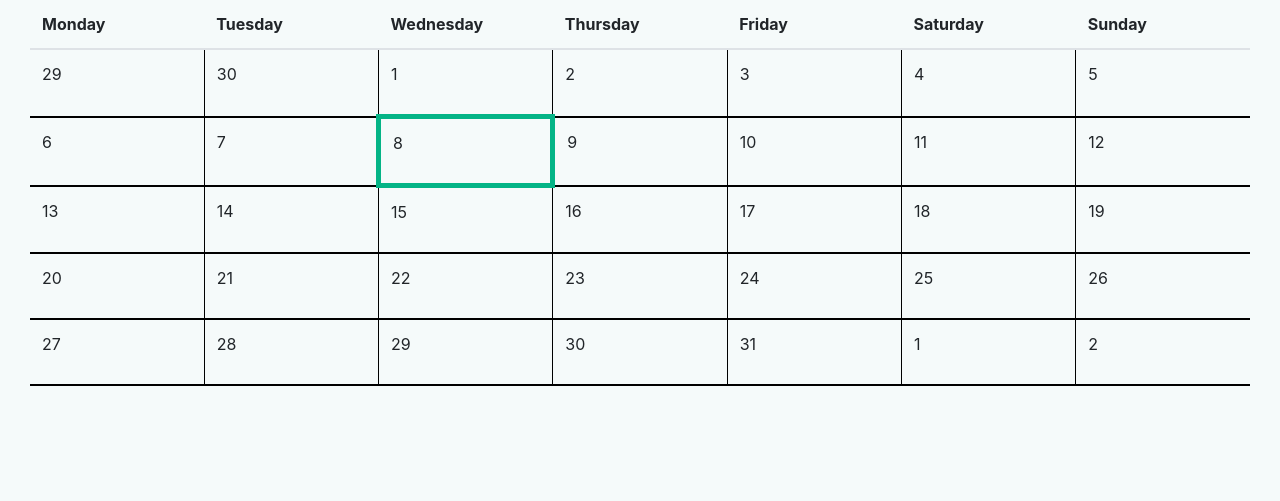
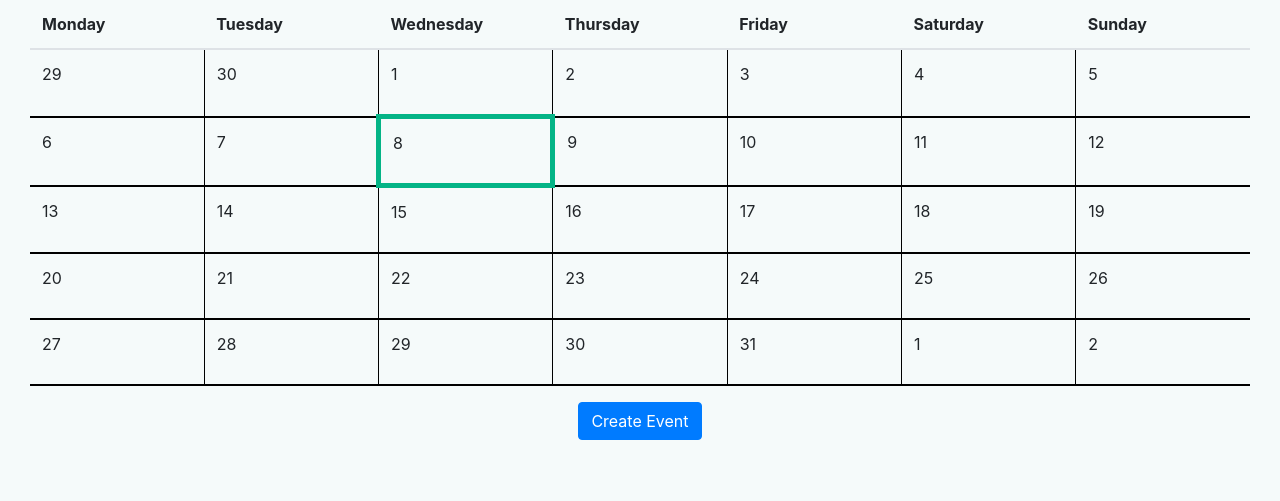
Before and after one commit to tnoff/personal-website, a Django app: page /5065f9f1-fca3-4a6c-ba4c-e8cb13b0d95e/ in a window 1280 px wide. Shown: the part 108-609 px from the top of the page. Run offline with Django 3.2, Linux system fonts and the light colour scheme; data that the repository does not hold is empty; parts of the project's set-up code (start-up, migrations or seed data) failed here and were passed over.

Commit message:
Add event update and creation

```diff
--- a/my_calendar/forms.py
+++ b/my_calendar/forms.py
@@ -66,7 +66,7 @@ class EventForm(forms.ModelForm):
         '''
         if self.cleaned_data['start'] > self.cleaned_data['end']:
             raise forms.ValidationError('Start of event must come before end')
-        if self.cleaned_data['end'].day != self.cleaned_data['start'].day:
+        if (self.cleaned_data['end'] - self.cleaned_data['start']).days > 0:
             raise forms.ValidationError('Events cannot span multiple days')
         return self.cleaned_data['end']
 
--- a/my_calendar/urls.py
+++ b/my_calendar/urls.py
@@ -18,7 +18,9 @@ my_calendar_urls = [
     re_path(r'0d27c6b9-a5d7-4782-9438-93b54b8f98f8/(?P<task_id>\d+)/delete/?$', views.task_delete),
     re_path(r'0d27c6b9-a5d7-4782-9438-93b54b8f98f8/(?P<task_id>\d+)/done/?$', views.task_mark_done),
     # Event urls
-    re_path(r'6a8a3ce2-a91f-4605-8010-145c113d467f/(?P<event_id>\d+)/?$', views.event_show),
+    re_path(r'6a8a3ce2-a91f-4605-8010-145c113d467f/create/?$', views.event_create),
+    re_path(r'6a8a3ce2-a91f-4605-8010-145c113d467f/(?P<event_id>\d+)/?$', views.event_update),
+    re_path(r'6a8a3ce2-a91f-4605-8010-145c113d467f/(?P<event_id>\d+)/delete/?$', views.event_delete),
     # Calendar urls
     re_path(r'5065f9f1-fca3-4a6c-ba4c-e8cb13b0d95e/?$', views.calendar),
     re_path(r'5065f9f1-fca3-4a6c-ba4c-e8cb13b0d95e/(?P<year>\d+)/?$', views.calendar),
--- a/my_calendar/views.py
+++ b/my_calendar/views.py
@@ -1,4 +1,4 @@
-from datetime import date, timedelta
+from datetime import date, datetime, timedelta
 
 import pytz
 
@@ -9,10 +9,10 @@ from django.shortcuts import redirect, render
 from django_otp.decorators import otp_required
 
 from my_calendar.constants import DAYS_OF_WEEK, MONTHS
-from my_calendar.forms import GroupForm, PersonForm, TaskForm
+from my_calendar.forms import EventForm, GroupForm, PersonForm, TaskForm
 from my_calendar.models import Event, Group, Person, Task
 from my_calendar.utils import get_today_with_timezone
-from my_calendar.utils import get_time_view, find_next_due_date
+from my_calendar.utils import get_time_view, find_next_due_date, get_time_with_leading_zeros
 
 def _update_past_birthdays(today=None, delta=31):
     '''
@@ -56,12 +56,16 @@ def task_create(request):
     '''
     Create new task
     '''
+    try:
+        now = get_today_with_timezone(request.user.websiteusersettings.timezone.zone)
+    except AttributeError:
+        now = date.today()
     view_data = {
         'operation': 'create',
         'days_of_week': DAYS_OF_WEEK,
         'week_offset_display': [num for num in range(1, 5)],
         'month_offset_display': [num for num in range(7)],
-        'default_due_date': date.today().strftime('%Y-%m-%d'),
+        'default_due_date': now.strftime('%Y-%m-%d'),
     }
     if request.method == 'POST':
         form = TaskForm(request.POST)
@@ -122,6 +126,7 @@ def task_update(request, task_id):
         return render(request, 'my_calendar/task.html', view_data)
     return render(request, 'my_calendar/task.html', view_data)
 
+# TODO just combine this with the update
 @otp_required
 def task_show(request, task_id):
     '''
@@ -390,26 +395,91 @@ def group_create(request):
 #
 
 @otp_required
-def event_show(request, event_id):
+def event_update(request, event_id):
     '''
     Show full info for given event
     '''
     event = Event.objects.get(pk=event_id) #pylint:disable=no-member
     if not event:
         raise Http404(f'Unable to locate event id: {event_id}')
+    return _generate_event(request, event, 'update')
+
+@otp_required
+def event_create(request):
+    '''
+    Create new event
+    '''
+    return _generate_event(request, None, 'create')
+
+def _generate_event(request, event, operation):
+    view_data = {
+        'event': event,
+        'operation': 'update',
+    }
     try:
         timezone = pytz.timezone(request.user.websiteusersettings.timezone.zone)
-        event.start = event.start.astimezone(timezone)
-        event.end = event.end.astimezone(timezone)
+        now = get_today_with_timezone(request.user.websiteusersettings.timezone.zone)
     except AttributeError:
-        pass
+        now = date.today()
 
-    event = get_time_view(event)
     view_data = {
         'event': event,
+        'operation': operation,
+        'default_date': now.strftime('%Y-%m-%d'),
     }
 
-    return render(request, 'my_calendar/event_show.html', view_data)
+    if request.method == 'POST':
+        form_data = dict(request.POST)
+        form_data['title'] = form_data.pop('title')[0]
+        form_data['description'] = form_data.pop('description')[0]
+        event_date = datetime.strptime(form_data.pop('event_date')[0], '%Y-%m-%d')
+        event_start_time = datetime.strptime(form_data.pop('start_time')[0], '%H:%M')
+        event_end_time = datetime.strptime(form_data.pop('end_time')[0], '%H:%M')
+        local_start = datetime(event_date.year, event_date.month, event_date.day,
+                               event_start_time.hour, event_start_time.minute)
+        local_end = datetime(event_date.year, event_date.month, event_date.day,
+                             event_end_time.hour, event_end_time.minute)
+        form_data['start'] = timezone.localize(local_start, is_dst=None).astimezone(pytz.utc)
+        form_data['end'] = timezone.localize(local_end, is_dst=None).astimezone(pytz.utc)
+        form = EventForm(form_data, instance=event)
+        if form.is_valid():
+            if event is not None:
+                event.save()
+                return HttpResponseRedirect('/5065f9f1-fca3-4a6c-ba4c-e8cb13b0d95e/')
+            event_data = {}
+            for key, value in form.data.items():
+                if key == 'csrfmiddlewaretoken':
+                    continue
+                if value == '':
+                    continue
+                event_data[key] = value
+            new_event = Event(**event_data)
+            new_event.save()
+            return HttpResponseRedirect(f'/5065f9f1-fca3-4a6c-ba4c-e8cb13b0d95e/{new_event.start.year}/{new_event.start.month}')
+        view_data['errors'] = form.errors
+
+    if operation == 'update':
+        try:
+            event.start = event.start.astimezone(timezone)
+            event.end = event.end.astimezone(timezone)
+            event.date = event.start.strftime('%Y-%m-%d')
+            event.start_string = get_time_with_leading_zeros(event.start)
+            event.end_string = get_time_with_leading_zeros(event.end)
+        except AttributeError:
+            pass
+
+    return render(request, 'my_calendar/event.html', view_data)
+
+@otp_required
+def event_delete(request, event_id):
+    '''
+    Delete given event
+    '''
+    event = Event.objects.get(pk=event_id) #pylint:disable=no-member
+    if not event:
+        raise Http404(f'Unable to locate event id: {event_id}')
+    event.delete()
+    return HttpResponseRedirect('/5065f9f1-fca3-4a6c-ba4c-e8cb13b0d95e/')
 
 #
 # Calendar Display
@@ -431,7 +501,7 @@ class Day():
             if timezone:
                 item.start = item.start.astimezone(timezone)
                 item.end = item.end.astimezone(timezone)
-            item = get_time_view(item)
+            item.time_string = get_time_view(item)
             self.events.append(item)
 
 @otp_required
--- a/templates/my_calendar/calendar.html
+++ b/templates/my_calendar/calendar.html
@@ -82,7 +82,7 @@
                 {% endfor %}
                 {% for event in week_day.events %}
                     <a href="/6a8a3ce2-a91f-4605-8010-145c113d467f/{{event.id}}">
-                        <button class="btn btn-primary wide">{{event.title}} {{event.time_string}}</button>
+                        <button class="btn btn-primary wide">{{event.title}} | {{event.time_string}}</button>
                     </a>
                 {% endfor %}
             </td>
@@ -91,4 +91,9 @@
         {% endfor %}
     </tbody>
 </table>
+<div align="center">
+    <a href="/6a8a3ce2-a91f-4605-8010-145c113d467f/create/">
+        <button class="btn btn-primary">Create Event</button>
+    </a>
+</div>
 {% endblock %}
--- a/templates/my_calendar/person.html
+++ b/templates/my_calendar/person.html
@@ -2,11 +2,11 @@
 {% block content %}
 <!-- Custom CSS Styles -->
 <style type="text/css">
-    #error-list{
+    #errorlist{
         color: red
     }
 </style>
-<h2 align="center">Person Create</h2>
+<h2 align="center">Person</h2>
 
 <p>{{errors}}</p>
 
```
Also changed, not shown: my_calendar/utils.py (+21 -16 lines), templates/my_calendar/event.html (added, +77 -0 lines), templates/my_calendar/event_show.html (deleted, +0 -14 lines).
